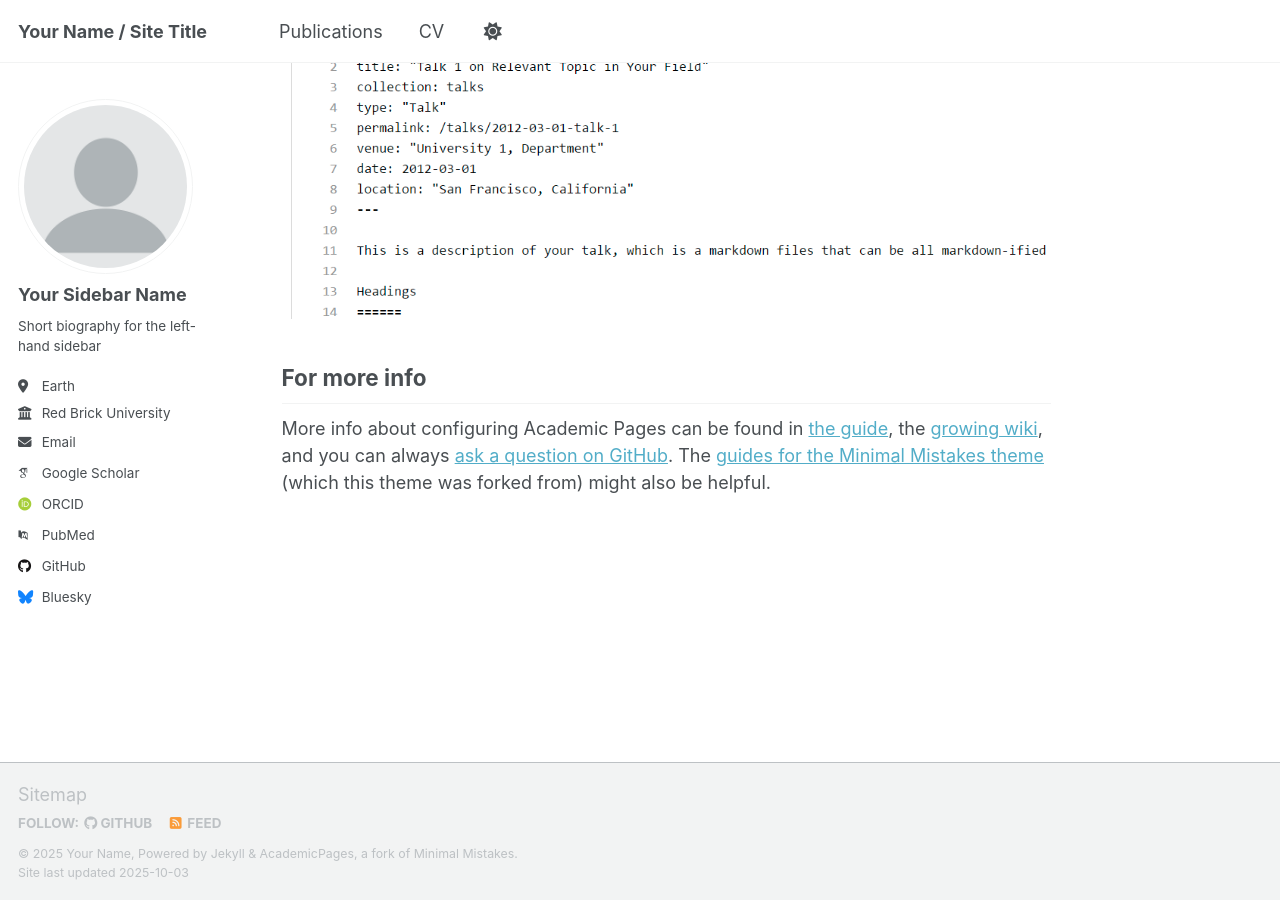
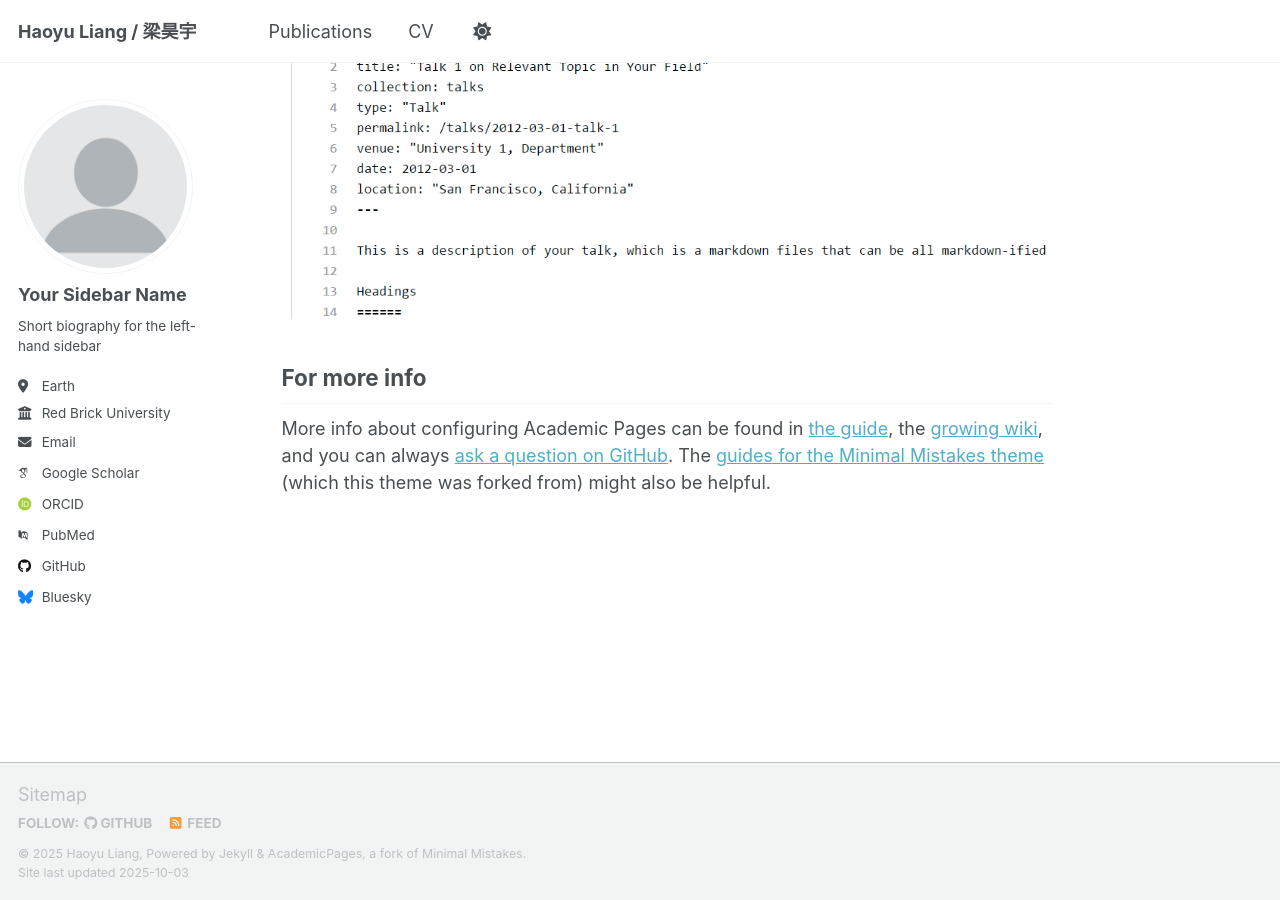
Before and after one commit to Eric123-tech/Eric123-tech.github.io, a Jekyll site: the page built from _pages/about.md, in a window 1280 px wide and 900 px high, scrolled down 2880 px. Built offline with Jekyll 4.4.1, drawn with Linux system fonts in a browser that asks for light colours; some web fonts are replaced; a script that is not in the unit is left out.

Commit message:
Update _config.yml

```diff
--- a/_config.yml
+++ b/_config.yml
@@ -9,11 +9,11 @@
 # Basic Site Settings
 locale                   : "en-US"
 site_theme               : "default" # Currently available options are "default", "air"
-title                    : "Your Name / Site Title"
+title                    : "Haoyu Liang / 梁昊宇"
 title_separator          : "-"
-name                     : &name "Your Name"
+name                     : &name "Haoyu Liang"
 description              : &description "Your Name's academic portfolio"   # Update this with a general description of your site, this is the default if not overridden by a page
-url                      : https://academicpages.github.io # The base hostname & protocol for your site e.g. "https://[your GitHub username].github.io",
+url                      : https://Eric123-tech.github.io # The base hostname & protocol for your site e.g. "https://[your GitHub username].github.io",
                                                            # or if you already have some other page hosted on Github then use "https://[your GitHub username].github.io/[Your Repo Name]"
 baseurl                  : "" # the subpath of your site, e.g. "/blog"
 repository               : "Eric123-tech/Eric123-tech.github.io"
```
